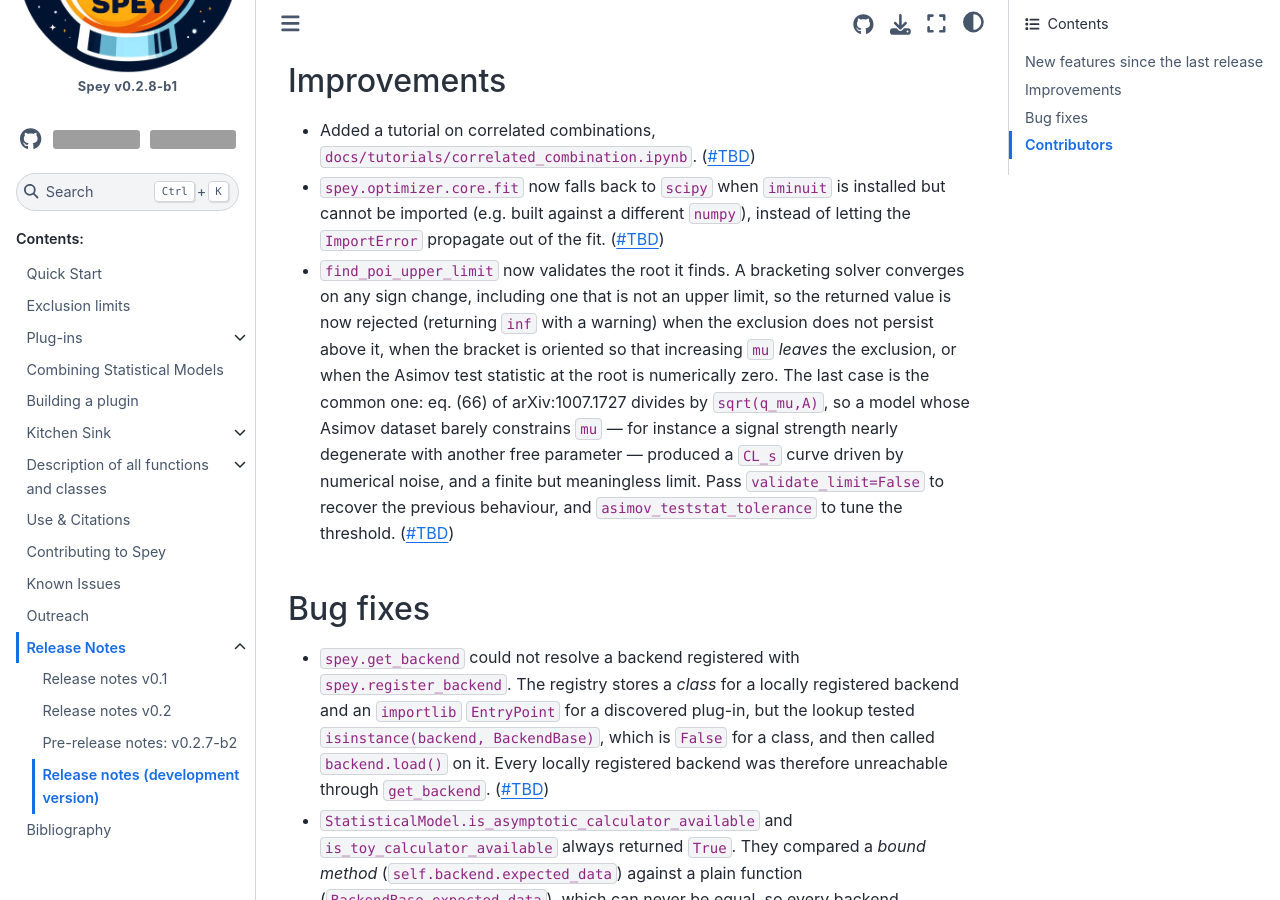
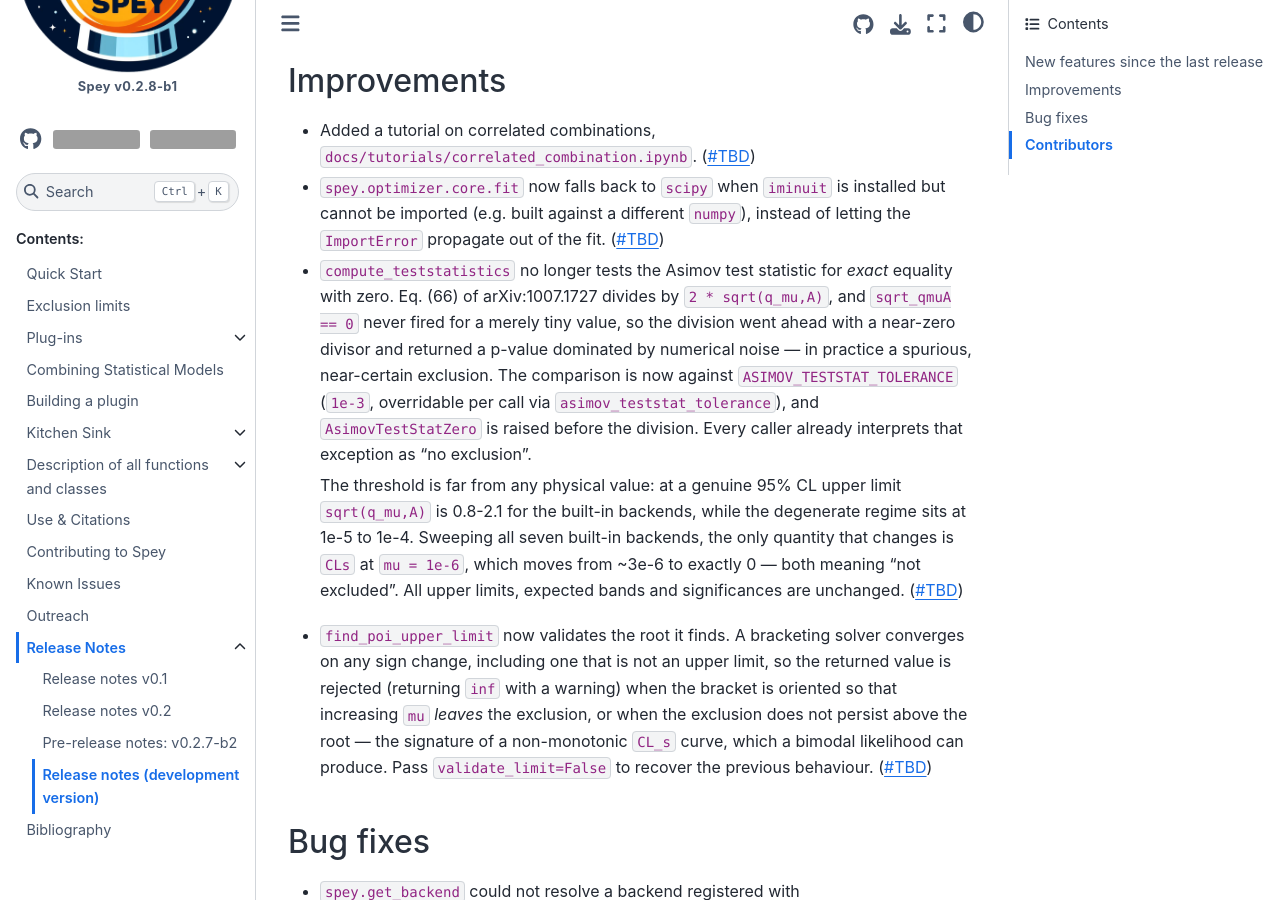
Before and after one commit to SpeysideHEP/spey, a Sphinx documentation site: the page built from docs/releases/changelog-dev.md, in a window 1280 px wide and 900 px high, scrolled down 1020 px. Built offline with Sphinx 7.4.7 and the Sphinx Book theme 1.1.4, drawn with Linux system fonts in a browser that asks for light colours; grey boxes are pictures that could not be loaded.

Commit message:
Fix module path in documentation and update changelog for compute_teststatistics behavior
- Corrected the module path for `CorrelatedStatisticsCombiner` in the API documentation.
- Updated the changelog to reflect changes in `compute_teststatistics` regarding the handling of near-zero values and the introduction of `ASIMOV_TESTSTAT_TOLERANCE`.
- Enhanced the tutorial notebook for correlated combination with updated execution metadata and improved clarity in warnings and outputs.

```diff
--- a/docs/api/combiner.rst
+++ b/docs/api/combiner.rst
@@ -14,7 +14,7 @@ Correlated Statistical Model Combiner
 
 .. automodule:: spey.combiner.correlated_statistics_combiner
 
-.. autoclass:: spey.CorrelatedStatisticsCombiner
+.. autoclass:: spey.combiner.CorrelatedStatisticsCombiner
     :members:
     :undoc-members:
     :show-inheritance:
--- a/docs/releases/changelog-dev.md
+++ b/docs/releases/changelog-dev.md
@@ -50,16 +50,28 @@
   `ImportError` propagate out of the fit.
   ([#TBD](https://github.com/SpeysideHEP/spey/pull/))
 
+* `compute_teststatistics` no longer tests the Asimov test statistic for *exact*
+  equality with zero. Eq. (66) of arXiv:1007.1727 divides by `2 * sqrt(q_mu,A)`, and
+  `sqrt_qmuA == 0` never fired for a merely tiny value, so the division went ahead with a
+  near-zero divisor and returned a p-value dominated by numerical noise — in practice a
+  spurious, near-certain exclusion. The comparison is now against
+  `ASIMOV_TESTSTAT_TOLERANCE` (`1e-3`, overridable per call via
+  `asimov_teststat_tolerance`), and `AsimovTestStatZero` is raised before the division.
+  Every caller already interprets that exception as "no exclusion".
+
+  The threshold is far from any physical value: at a genuine 95% CL upper limit
+  `sqrt(q_mu,A)` is 0.8-2.1 for the built-in backends, while the degenerate regime sits
+  at 1e-5 to 1e-4. Sweeping all seven built-in backends, the only quantity that changes
+  is `CLs` at `mu = 1e-6`, which moves from ~3e-6 to exactly 0 — both meaning "not
+  excluded". All upper limits, expected bands and significances are unchanged.
+  ([#TBD](https://github.com/SpeysideHEP/spey/pull/))
+
 * `find_poi_upper_limit` now validates the root it finds. A bracketing solver converges
   on any sign change, including one that is not an upper limit, so the returned value is
-  now rejected (returning `inf` with a warning) when the exclusion does not persist above
-  it, when the bracket is oriented so that increasing `mu` *leaves* the exclusion, or
-  when the Asimov test statistic at the root is numerically zero. The last case is the
-  common one: eq. (66) of arXiv:1007.1727 divides by `sqrt(q_mu,A)`, so a model whose
-  Asimov dataset barely constrains `mu` — for instance a signal strength nearly
-  degenerate with another free parameter — produced a `CL_s` curve driven by numerical
-  noise, and a finite but meaningless limit. Pass `validate_limit=False` to recover the
-  previous behaviour, and `asimov_teststat_tolerance` to tune the threshold.
+  rejected (returning `inf` with a warning) when the bracket is oriented so that
+  increasing `mu` *leaves* the exclusion, or when the exclusion does not persist above
+  the root — the signature of a non-monotonic `CL_s` curve, which a bimodal likelihood
+  can produce. Pass `validate_limit=False` to recover the previous behaviour.
   ([#TBD](https://github.com/SpeysideHEP/spey/pull/))
 
 ## Bug fixes
```
Also changed, not shown: docs/tutorials/correlated_combination.ipynb.
